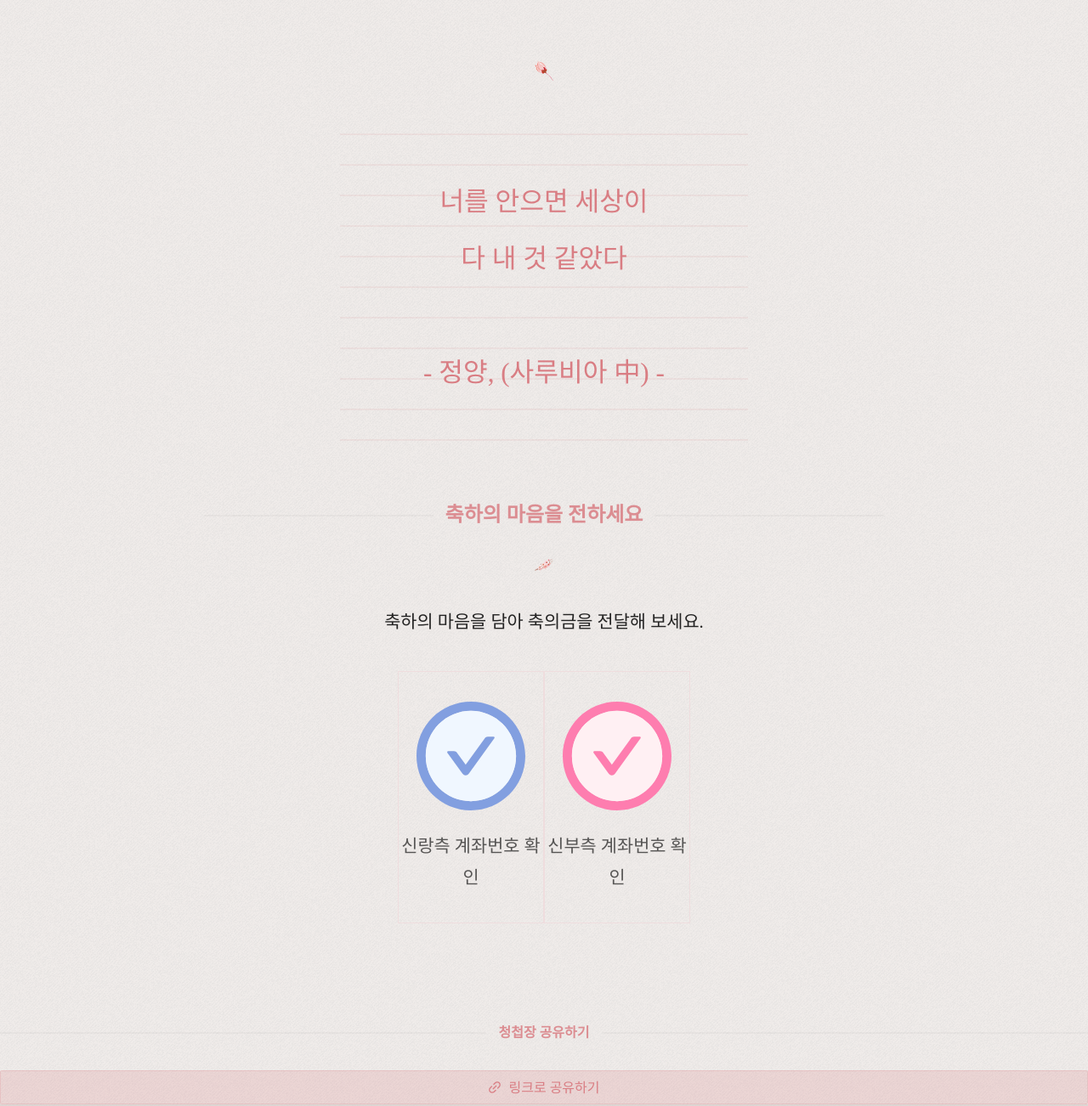
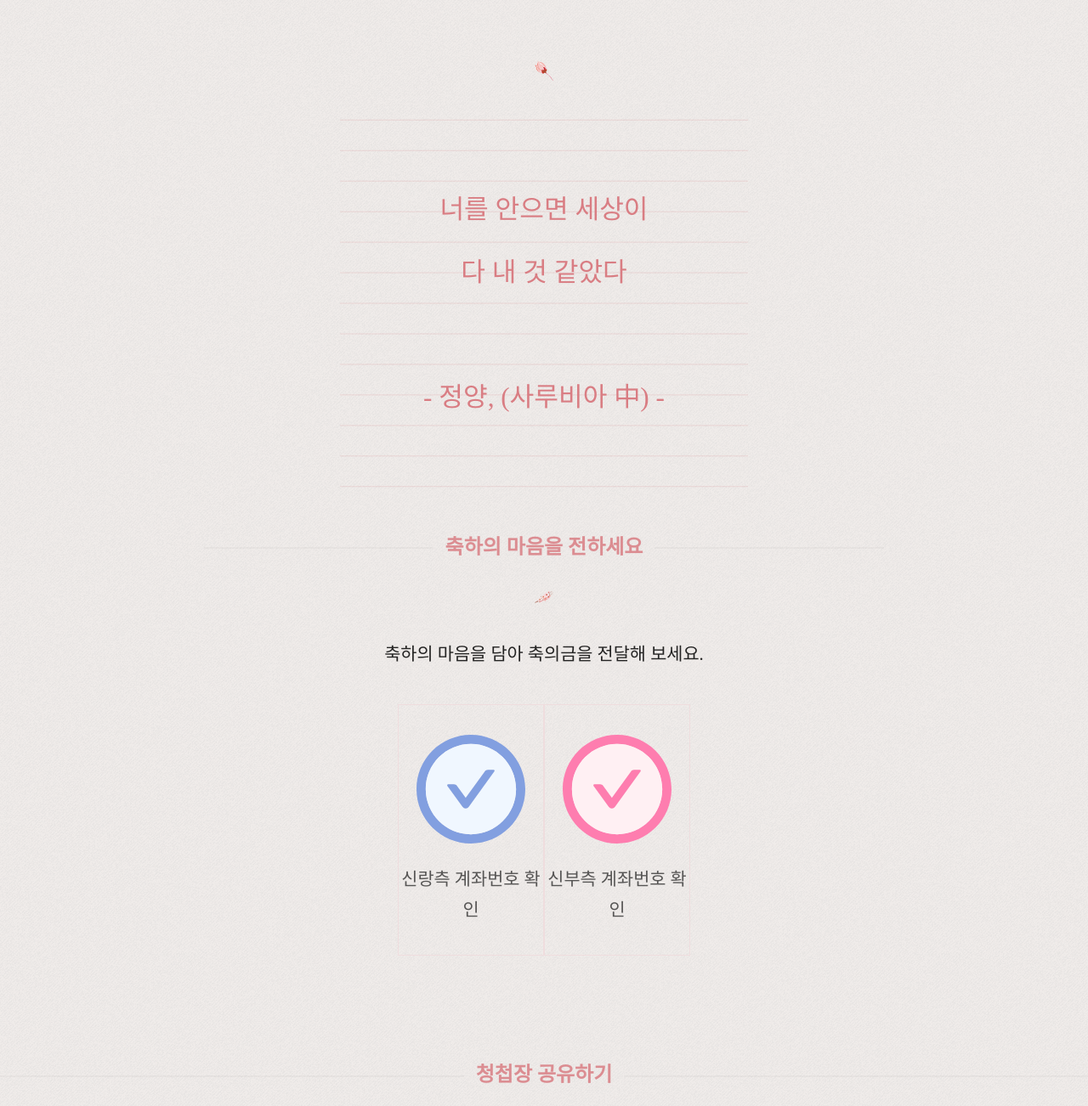
Before and after one commit to kwanghoum/wedding_invitation, a Gatsby site: page / in a window 1280 px wide. Shown: the part 2560-3862 px from the top of the page at 85% size. Built offline with nearby package versions, Linux system fonts and the light colour scheme; Gatsby itself is replaced by a stand-in of ours; a web font is replaced by a local one.

Commit message:
share font size

```diff
--- a/src/components/quote.jsx
+++ b/src/components/quote.jsx
@@ -20,7 +20,7 @@ const Content = styled.span`
   font-family: "mom_to_daughter";
   text-align: center;
   color: var(--title-color);
-  line-height: 4.2rem;
+  line-height: 4.6rem;
   opacity: 0.75;
   background-image: url(${QuotePaper});
   background-repeat: no-repeat;
--- a/src/components/share.jsx
+++ b/src/components/share.jsx
@@ -13,13 +13,14 @@ import {
 } from "../../config";
 
 const Wrapper = styled.div`
-  padding-top: 42px;
+  padding-top: 3rem;
+  padding-bottom: 3rem;
   width: 100%;
   text-align: center;
 `;
 
 const Title = styled.span`
-  font-size: 1rem;
+  font-size: 1.5rem;
   color: var(--title-color);
   font-weight: bold;
   opacity: 0.85;
```
